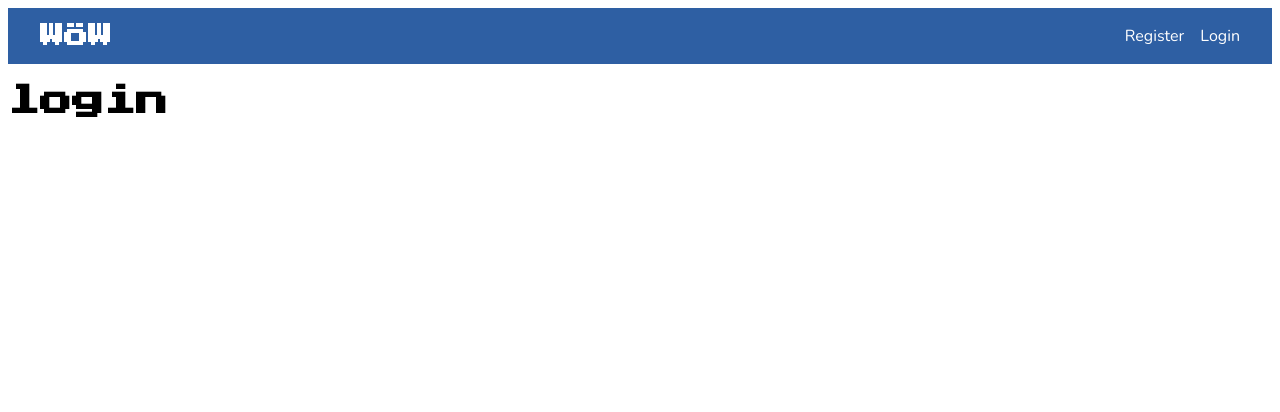
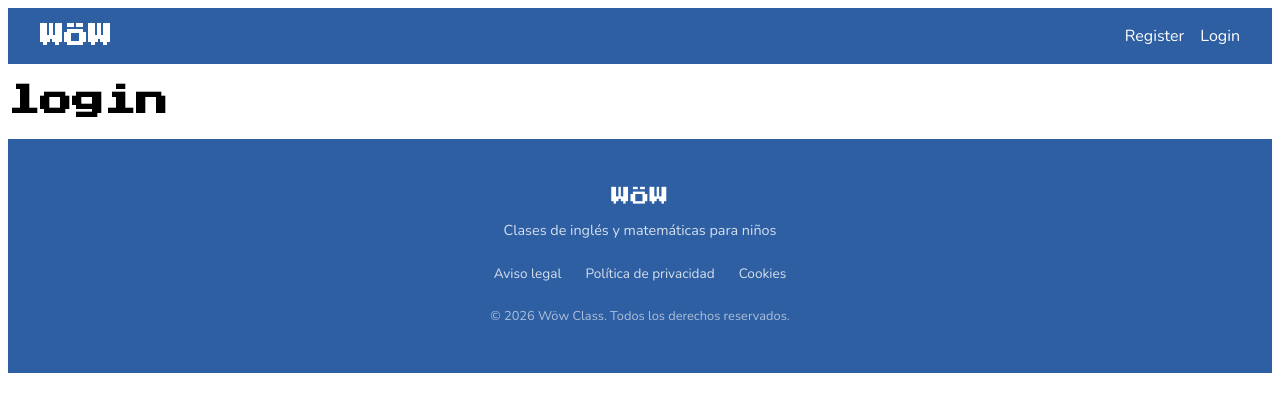
Before and after one commit to NatalieAzcona/wow-class, a React (Vite) app in the folder frontend/: page /login in a window 1280 px wide. Shown: the top 412 px of the page. Built offline with nearby package versions, Linux system fonts and the light colour scheme.

Commit message:
Add NavBarPublic with basic styles and routing

```diff
--- /dev/null
+++ b/frontend/src/layout/public/Footer.jsx
@@ -0,0 +1,25 @@
+import './Footer.scss'
+
+
+const Footer = () => {
+  return (
+    <footer className="footer">
+      <div className="footer__brand">
+        <span className="footer__logo">WöW</span>
+        <p className="footer__tagline">Clases de inglés y matemáticas para niños</p>
+      </div>
+
+      <div className="footer__links">
+        <ul>
+          <li className="footer__link">Aviso legal</li>
+          <li className="footer__link">Política de privacidad</li>
+          <li className="footer__link">Cookies</li>
+        </ul>
+      </div>
+
+      <p className="footer__copy">© 2026 Wöw Class. Todos los derechos reservados.</p>
+    </footer>
+  )
+}
+
+export default Footer
--- /dev/null
+++ b/frontend/src/layout/public/Footer.scss
@@ -0,0 +1,53 @@
+@use '../../styles/mixins' as *;
+
+.footer {
+  background-color: var(--color-navy);
+  color: white;
+  padding: clamp(2rem, 4vw, 3rem) clamp(1.5rem, 5vw, 4rem);
+  display: flex;
+  flex-direction: column;
+  align-items: center;
+  gap: 1.5rem;
+  text-align: center;
+
+  &__logo {
+    font-family: 'Press Start 2P', cursive;
+    font-size: 1.2rem;
+  }
+
+  &__tagline {
+    font-size: 0.9rem;
+    opacity: 0.8;
+    margin: 0.5rem 0 0;
+  }
+
+  &__links {
+    ul {
+      display: flex;
+      flex-wrap: wrap;
+      justify-content: center;
+      gap: 1.5rem;
+      list-style: none;
+      padding: 0;
+      margin: 0;
+    }
+  }
+
+  &__link {
+    color: white;
+    font-size: 0.85rem;
+    opacity: 0.8;
+    cursor: pointer;
+
+    &:hover {
+      opacity: 1;
+      text-decoration: underline;
+    }
+  }
+
+  &__copy {
+    font-size: 0.8rem;
+    opacity: 0.6;
+    margin: 0;
+  }
+}
--- a/frontend/src/router/AppRouter.jsx
+++ b/frontend/src/router/AppRouter.jsx
@@ -3,6 +3,7 @@ import Home from "../pages/Home"
 import Register from "../pages/Register"
 import Login from "../pages/Login"
 import NavBarPublic from "../layout/public/NavBarPublic"
+import Footer from "../layout/public/Footer"
 
 
 const AppRouter = () => {
@@ -14,6 +15,7 @@ const AppRouter = () => {
         <Route path="/register" element={<Register/>}></Route>
         <Route path="/login" element={<Login/>}></Route>
       </Routes>
+      <Footer/>
     </>
   )
 }
```
